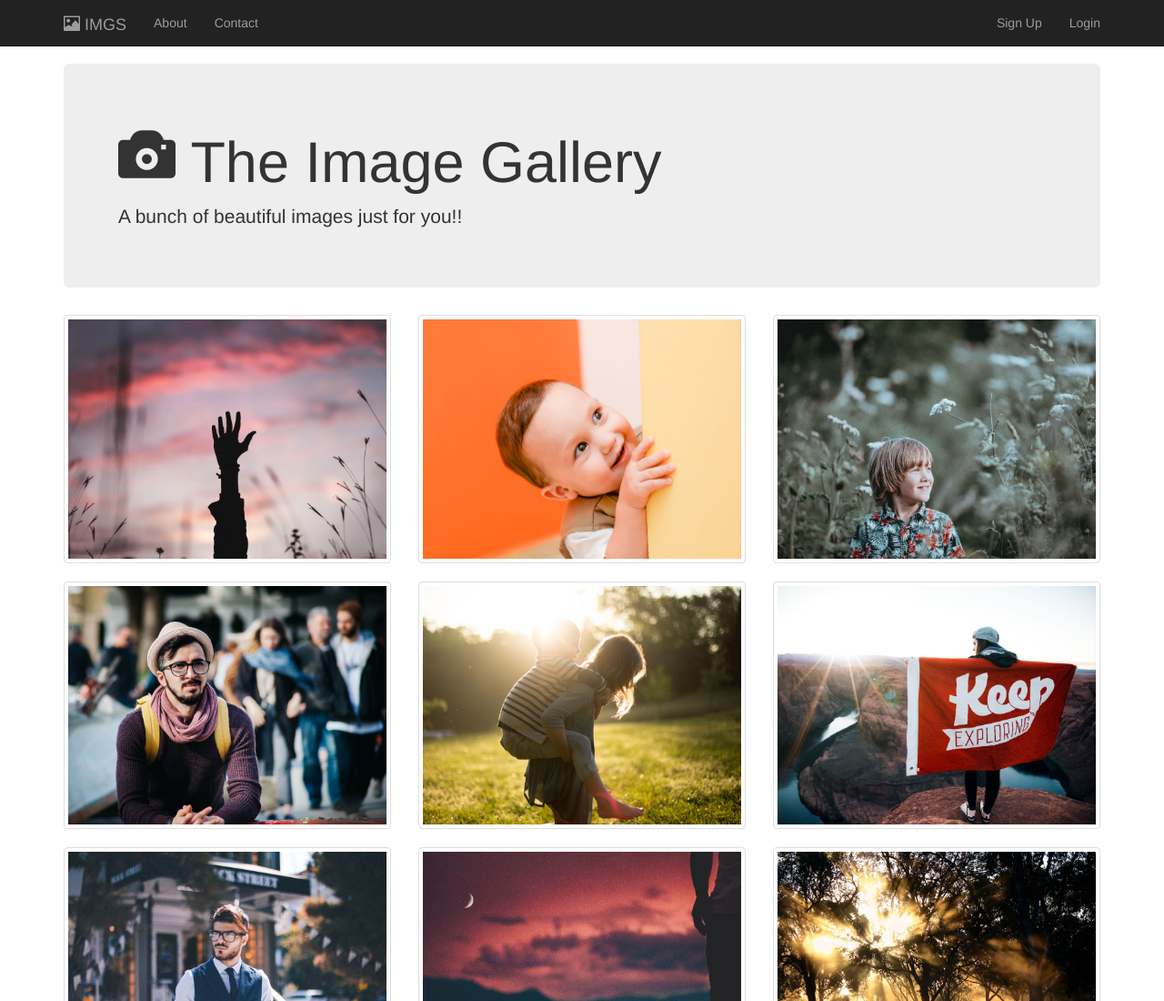
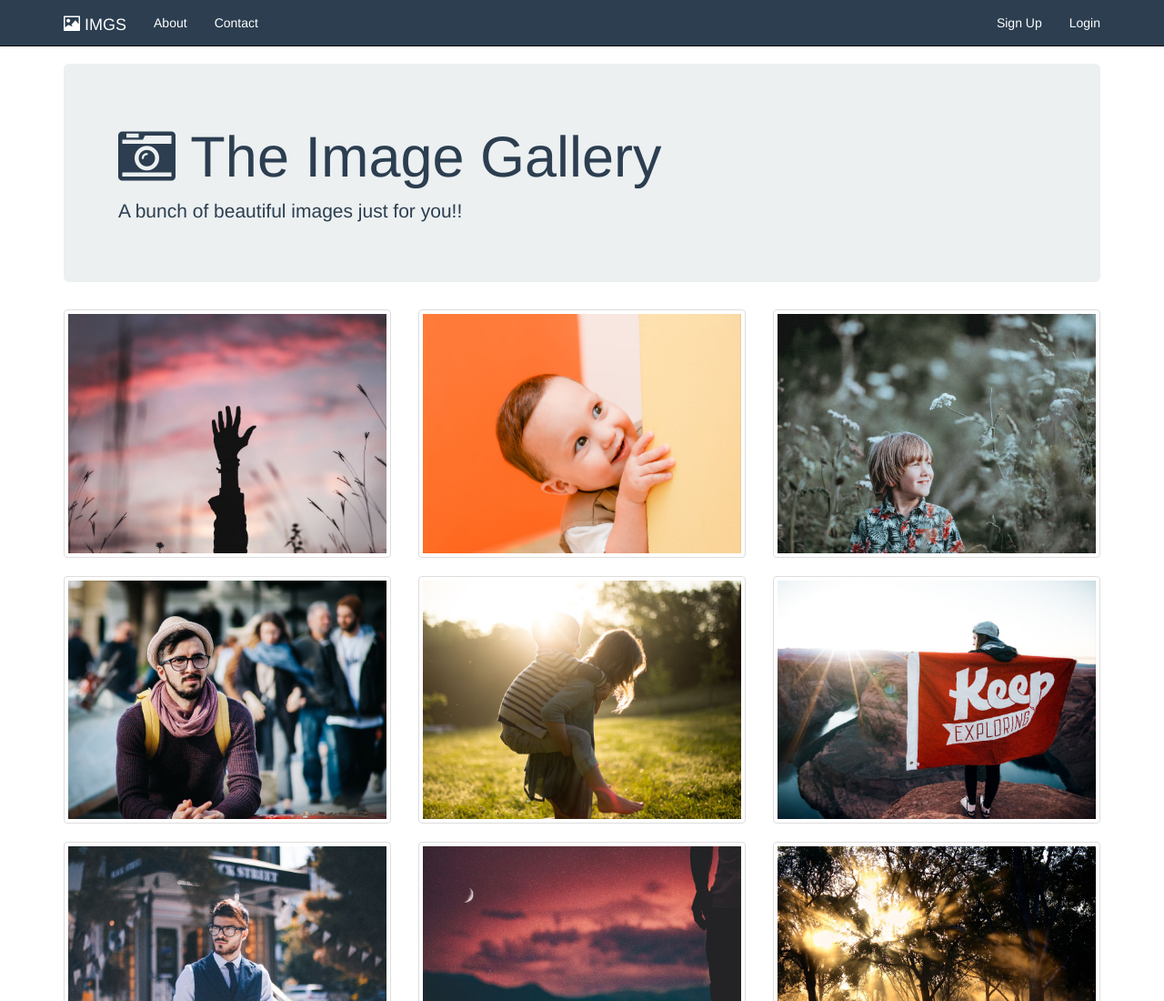
Before and after one commit to aritrac/WebDeveloper, a plain HTML site: page Section7_BootstrapExamples/gallery.html in a window 1280 px wide. Shown: the top 1100 px of the page at 91% size. Drawn offline with nearby package versions, Linux system fonts and the light colour scheme.

Commit message:
Added font-awesome css and references

```diff
--- a/Section7_BootstrapExamples/gallery.css
+++ b/Section7_BootstrapExamples/gallery.css
@@ -1,3 +1,20 @@
 body {
 	padding-top: 70px;
 }
+
+.jumbotron {
+	color: #2c3e50;
+	background: #ecf0f1;
+}
+
+.navbar-inverse {
+	background: #2c3e50;
+}
+
+.navbar-inverse .navbar-nav > li > a {
+	color: white;
+}
+
+.navbar-inverse .navbar-brand{
+	color: white;
+}
--- a/Section7_BootstrapExamples/gallery.html
+++ b/Section7_BootstrapExamples/gallery.html
@@ -3,6 +3,7 @@
 	<title>Image Gallery</title>
 	<link rel="stylesheet" href="https://maxcdn.bootstrapcdn.com/bootstrap/3.3.7/css/bootstrap.min.css">
 	<link rel="stylesheet" type="text/css" href="gallery.css">
+	<link rel="stylesheet" href="https://maxcdn.bootstrapcdn.com/font-awesome/4.7.0/css/font-awesome.min.css">
 	<script src="https://code.jquery.com/jquery-2.2.4.min.js"></script>
 	<script src="https://maxcdn.bootstrapcdn.com/bootstrap/3.3.7/js/bootstrap.min.js"></script>
 </head>
@@ -32,7 +33,7 @@
 	</nav>
 	<div class="container">
 		<div class="jumbotron">
-			<h1><span class="glyphicon glyphicon-camera" aria-hidden="true"></span> The Image Gallery</h1>
+			<h1><i class="fa fa-camera-retro"></i> The Image Gallery</h1>
 			<p>A bunch of beautiful images just for you!!</p>
 		</div>
 		<div class="row">
```
